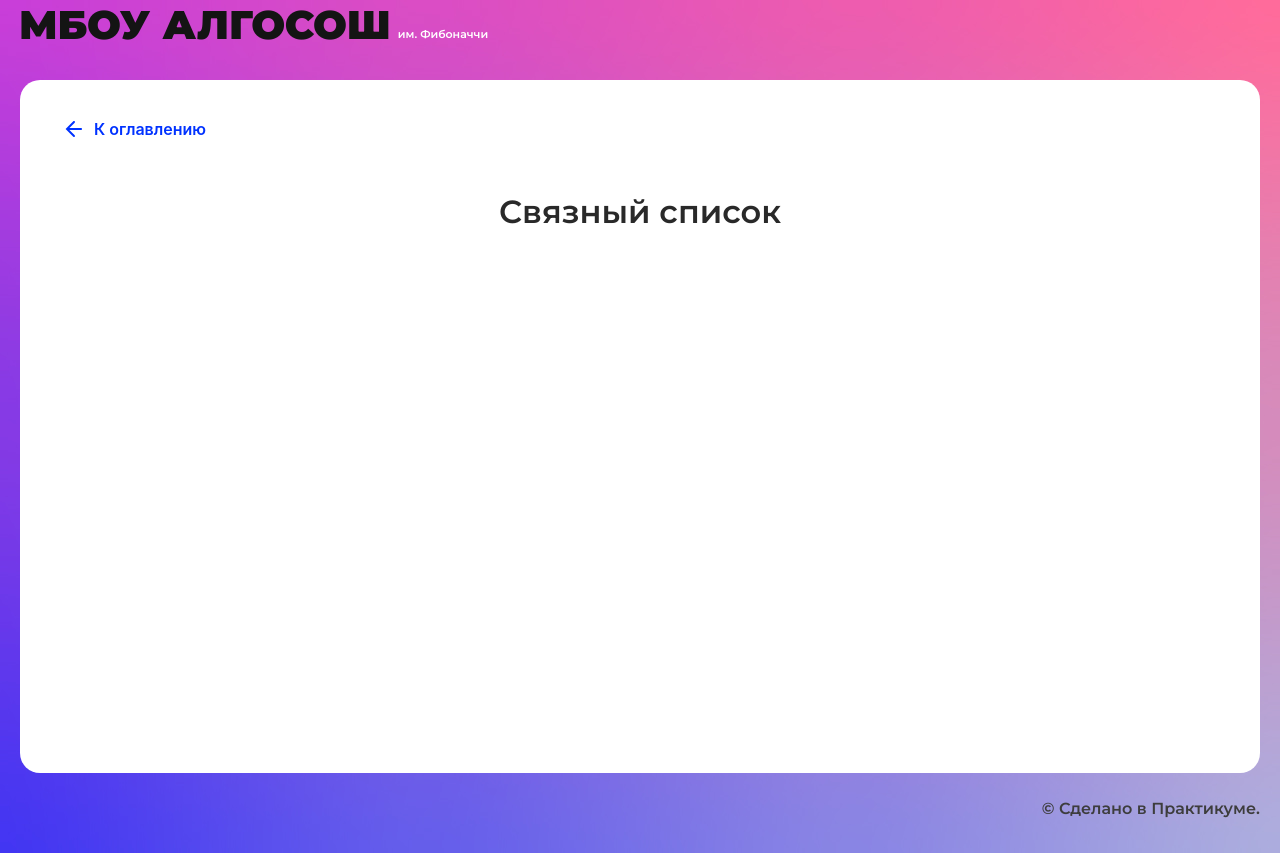
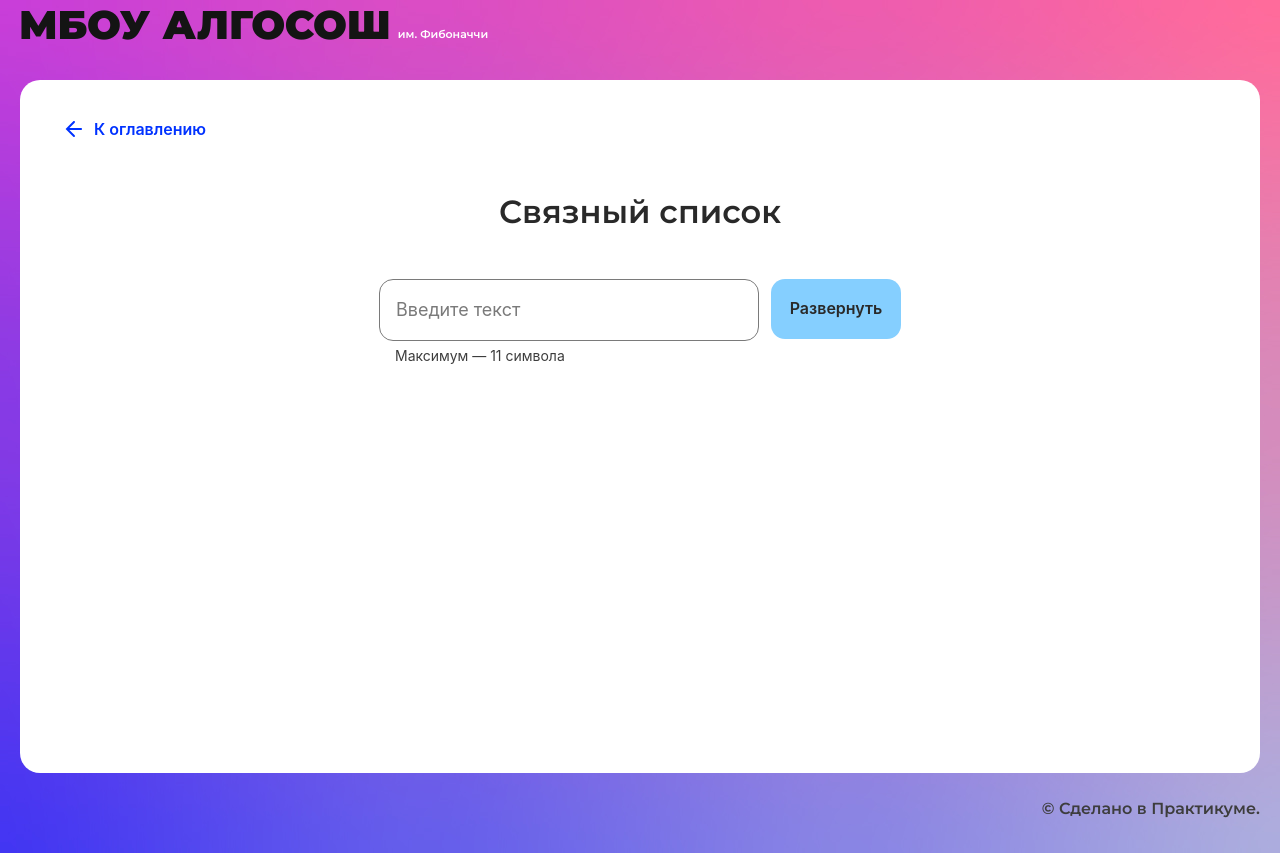
Before and after one commit to Danila-Sergeev/algososh, a React (Create React App) app: page /list in a window 1280 px wide. Built offline with nearby package versions, Linux system fonts and the light colour scheme.

Commit message:
start changing

```diff
--- a/src/components/string/string.tsx
+++ b/src/components/string/string.tsx
@@ -2,9 +2,5 @@ import React from "react";
 import { SolutionLayout } from "../ui/solution-layout/solution-layout";
 
 export const StringComponent: React.FC = () => {
-  return (
-    <SolutionLayout title="Строка">
-
-    </SolutionLayout>
-  );
+  return <SolutionLayout title="Строка"></SolutionLayout>;
 };
--- a/src/components/ui/input/input.module.css
+++ b/src/components/ui/input/input.module.css
@@ -3,6 +3,7 @@
   flex-direction: column;
   align-items: flex-start;
   width: 100%;
+  margin-right: 12px;
 }
 
 .input {
--- a/src/components/ui/solution-layout/solution-layout.module.css
+++ b/src/components/ui/solution-layout/solution-layout.module.css
@@ -44,3 +44,8 @@
 .link {
   text-decoration: none;
 }
+.mainBox {
+  display: flex;
+  max-width: 522px;
+  margin: auto;
+}
--- a/src/components/ui/solution-layout/solution-layout.tsx
+++ b/src/components/ui/solution-layout/solution-layout.tsx
@@ -1,7 +1,9 @@
-import React from "react";
+import React, { ChangeEvent, useState } from "react";
 import { ReturnButton } from "../return-button/return-button";
 import { Link } from "react-router-dom";
 import styles from "./solution-layout.module.css";
+import { Input } from "../input/input";
+import { Button } from "../button/button";
 
 interface SolutionLayoutProps {
   title: string;
@@ -13,6 +15,10 @@ export const SolutionLayout: React.FC<SolutionLayoutProps> = ({
   title,
   children,
 }) => {
+  const [values, setValues] = useState();
+  const onClick = (event: ChangeEvent<HTMLInputElement>) => {
+    /*  setValues({...values, Input.value}); */
+  };
   return (
     <main className={`${styles.content} ${extraClass}`}>
       <div className={styles.titleBox}>
@@ -33,6 +39,10 @@ export const SolutionLayout: React.FC<SolutionLayoutProps> = ({
           {title}
         </h3>
         {children}
+        <div className={styles.mainBox}>
+          <Input maxLength={11} isLimitText={true} />
+          <Button text="Развернуть" />
+        </div>
       </div>
       <p
         className={`text text_type_column text_color_input mt-14 ${styles.copyright}`}
```
